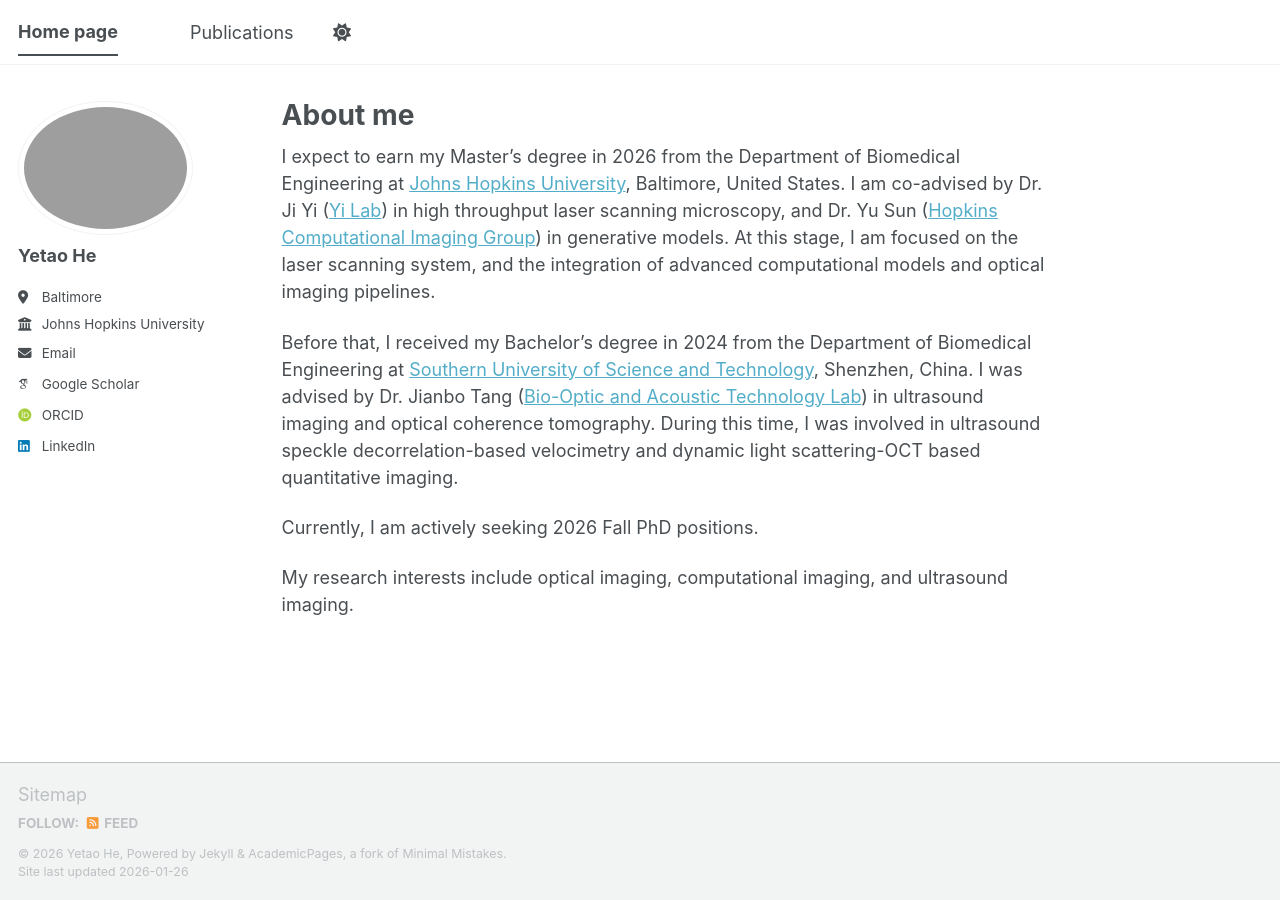
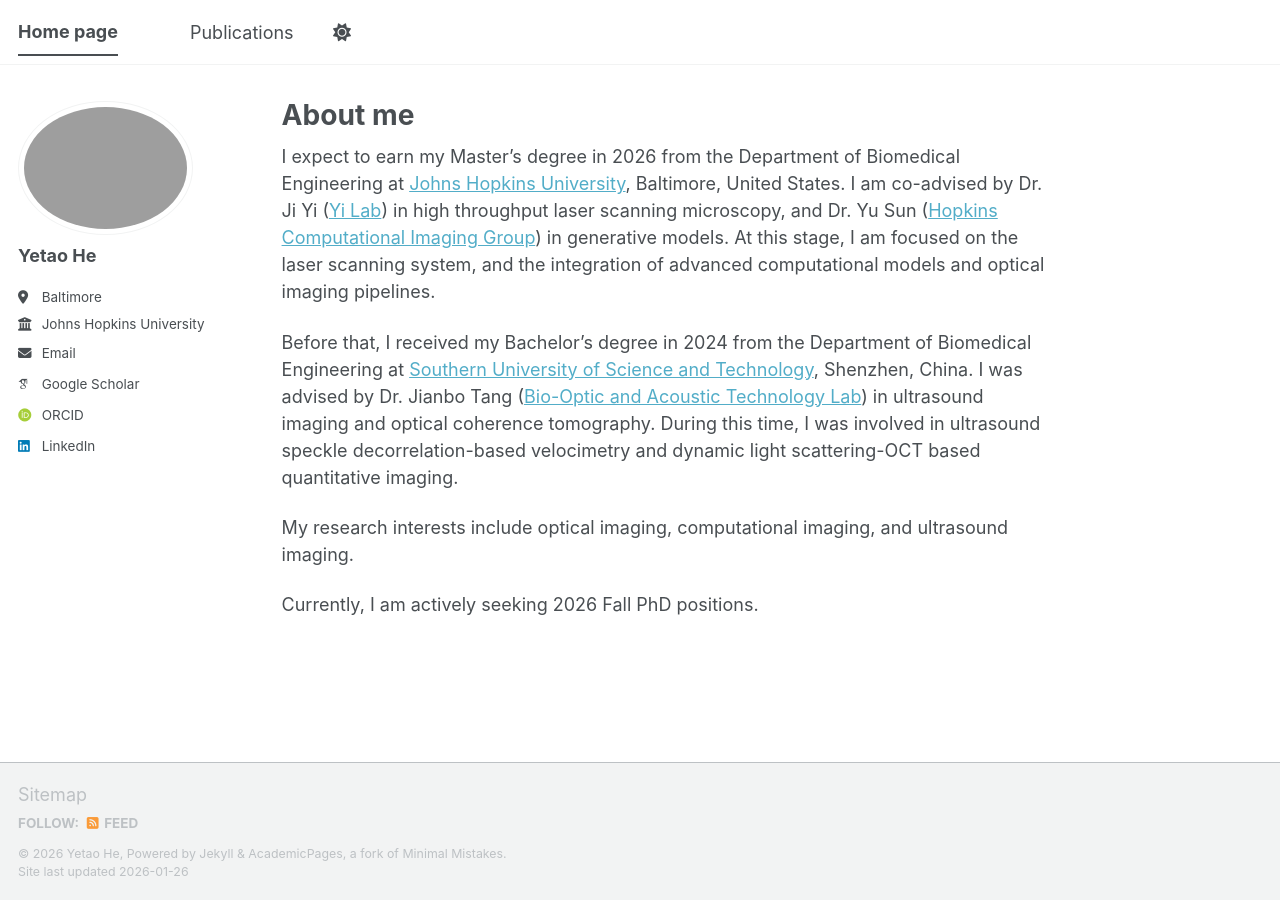
Before and after one commit to YetiHe/YetiHe.github.io, a Jekyll site: the page built from _pages/about.md, in a window 1280 px wide. Built offline with Jekyll 4.4.1, drawn with Linux system fonts in a browser that asks for light colours; some web fonts are replaced; a script bundle is joined from its source files by our own code; library files that are not in the unit come from our copies.

```diff
--- a/_pages/about.md
+++ b/_pages/about.md
@@ -11,6 +11,6 @@ I expect to earn my Master's degree in 2026 from the Department of Biomedical En
 
 Before that, I received my Bachelor's degree in 2024 from the Department of Biomedical Engineering at [Southern University of Science and Technology](https://www.sustech.edu.cn/en/), Shenzhen, China. I was advised by Dr. Jianbo Tang ([Bio-Optic and Acoustic Technology Lab](https://sustech.edu.cn/en/faculties/tangjianbo.html)) in ultrasound imaging and optical coherence tomography. During this time, I was involved in ultrasound speckle decorrelation-based velocimetry and dynamic light scattering-OCT based quantitative imaging.
 
+My research interests include optical imaging, computational imaging, and ultrasound imaging.
+
 Currently, I am actively seeking 2026 Fall PhD positions.
-
-My research interests include optical imaging, computational imaging, and ultrasound imaging.
```
